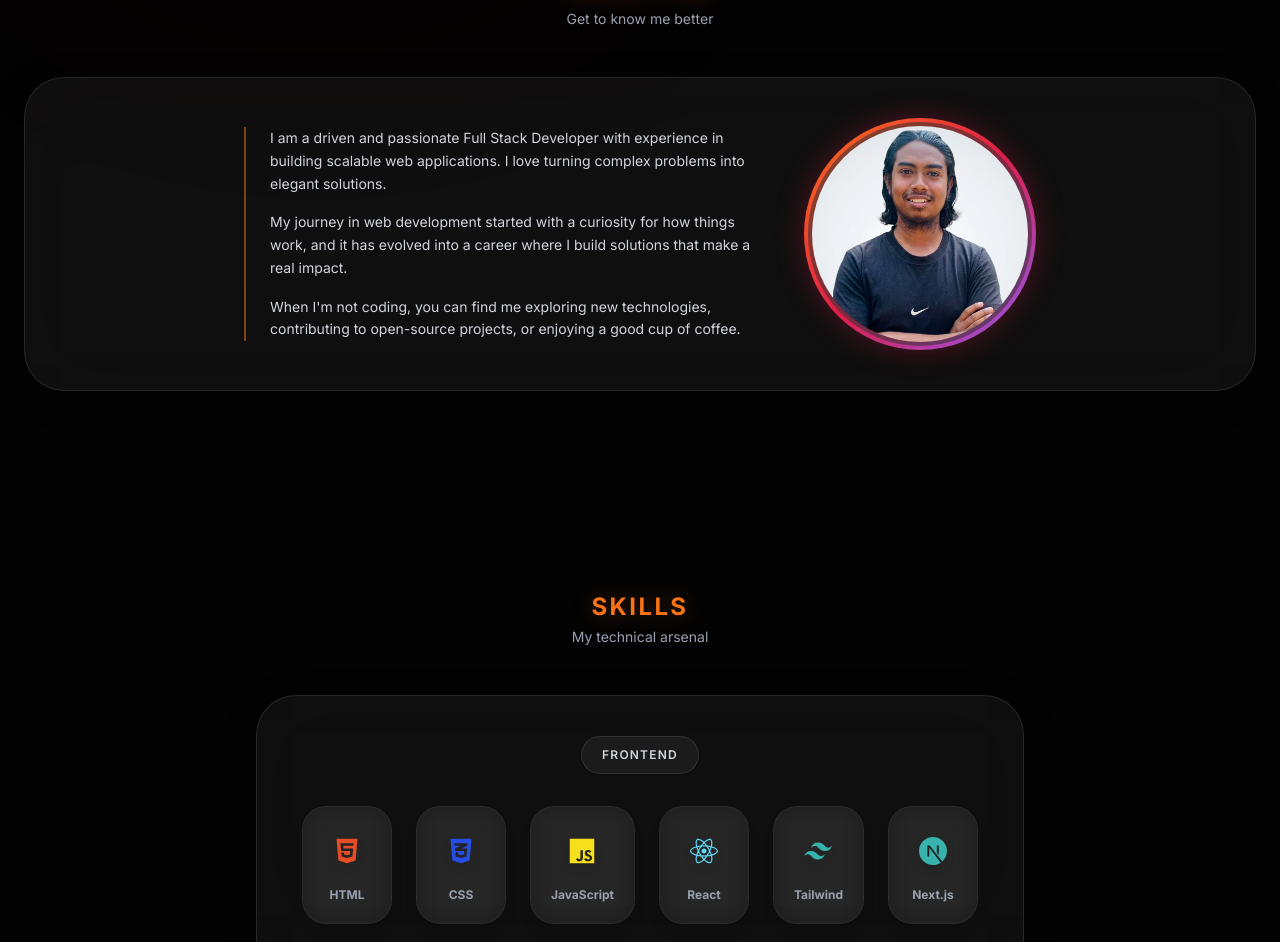
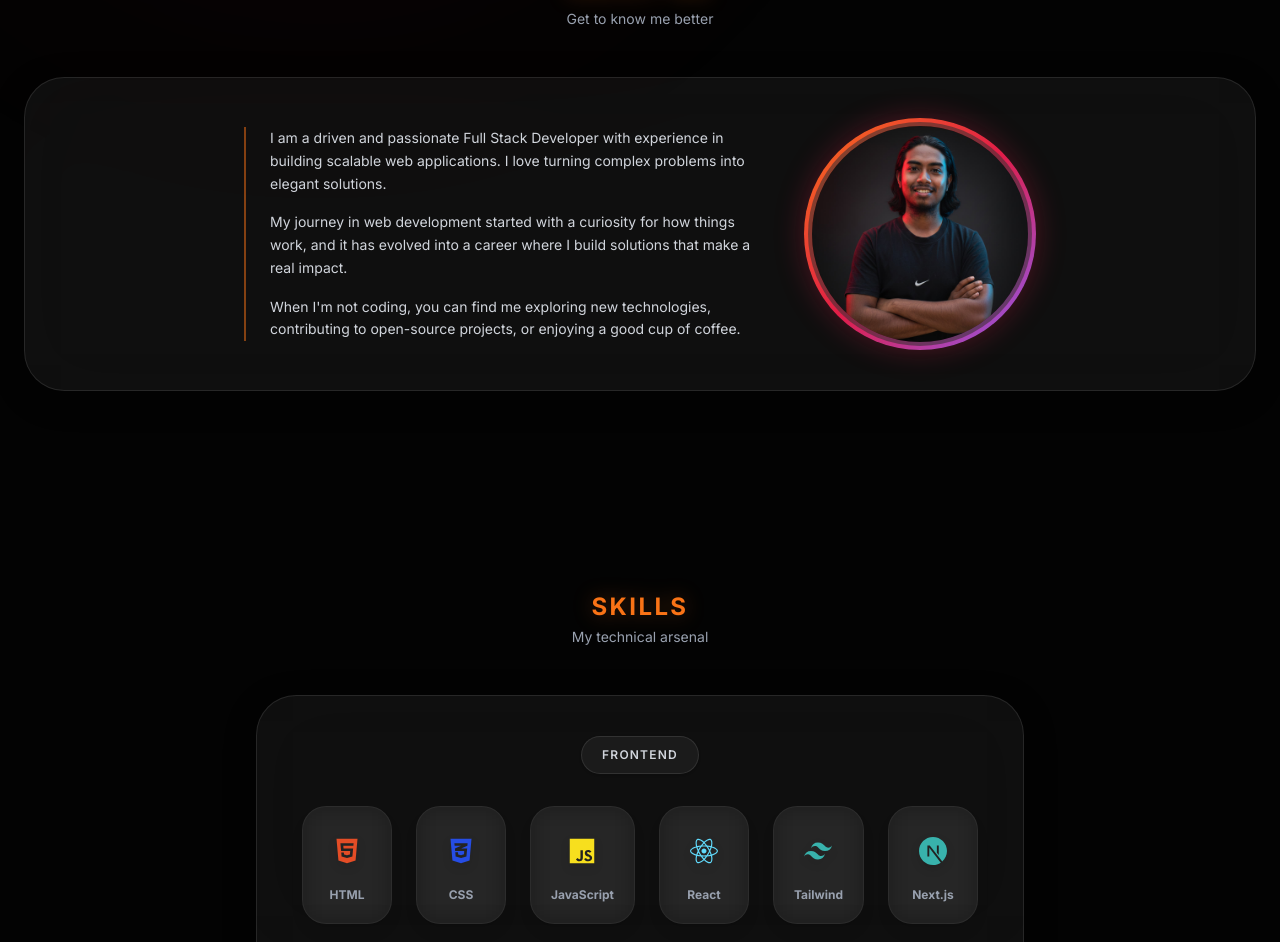
Before and after one commit to Abdhullah-Al-Maruf/Abdhullah-Al-Maruf-Portfolio, a Next.js app: page / in a window 1280 px wide. Shown: the part 887-1829 px from the top of the page. Built offline with nearby package versions, Linux system fonts and the light colour scheme.

Commit message:
mobile scrolling smothness added

```diff
--- a/app/globals.css
+++ b/app/globals.css
@@ -96,3 +96,25 @@ textarea:focus {
   border-color: #e11d48;
   box-shadow: 0 0 0 1px rgba(225, 29, 72, 0.3);
 }
+
+/* ── Lenis Smooth Scrolling Styles ── */
+html.lenis,
+html.lenis body {
+  height: auto;
+}
+
+.lenis.lenis-smooth {
+  scroll-behavior: auto !important;
+}
+
+.lenis.lenis-smooth [data-lenis-prevent] {
+  overscroll-behavior: contain;
+}
+
+.lenis.lenis-stopped {
+  overflow: hidden;
+}
+
+.lenis.lenis-scrolling iframe {
+  pointer-events: none;
+}
--- a/app/page.jsx
+++ b/app/page.jsx
@@ -14,6 +14,8 @@ import { useEffect, useRef, useState } from 'react';
 import { gsap } from 'gsap';
 import { ScrollTrigger } from 'gsap/ScrollTrigger';
 import { motion, AnimatePresence } from 'framer-motion';
+import { useLenis } from 'lenis/react';
+import headshot from '@/public/headshot.jpg';
 
 const socialLinks = [
   {
@@ -145,15 +147,17 @@ export default function Home() {
 
   ];
 
+  const lenis = useLenis();
+
   useEffect(() => {
     gsap.registerPlugin(ScrollTrigger);
     let ctx = gsap.context(() => {
 
       // 1. Loading Screen & Hero Entrance Timeline
-      document.body.style.overflow = "hidden";
+      if (lenis) lenis.stop();
       const tl = gsap.timeline({
         onComplete: () => {
-          document.body.style.overflow = "";
+          if (lenis) lenis.start();
           const loader = document.querySelector('.loader-overlay');
           if (loader) loader.style.display = 'none';
           ScrollTrigger.refresh();
@@ -410,7 +414,7 @@ export default function Home() {
                 className="avatar-wrapper shadow-[0_0_30px_rgba(225,29,72,0.3)]"
               >
                 <div className="w-48 h-48 md:w-56 md:h-56 rounded-full overflow-hidden bg-black/50 backdrop-blur-md border-4 border-white/10 relative">
-                  <Image src="/headshot.jpg" alt="Profile" fill
+                  <Image src={headshot} alt="Profile" fill priority
                     className="object-cover object-top" />
                 </div>
               </motion.div>
--- a/components/Navbar.jsx
+++ b/components/Navbar.jsx
@@ -4,11 +4,13 @@ import { useState, useEffect } from 'react';
 import { Menu, X } from 'lucide-react';
 import Link from 'next/link';
 import { motion, AnimatePresence } from 'framer-motion';
+import { useLenis } from 'lenis/react';
 
 export function Navbar() {
   const [isScrolled, setIsScrolled] = useState(false);
   const [isDrawerOpen, setIsDrawerOpen] = useState(false);
   const [activeTab, setActiveTab] = useState('#home');
+  const lenis = useLenis();
 
   useEffect(() => {
     const handleScroll = () => {
@@ -35,9 +37,12 @@ export function Navbar() {
   }, []);
 
   useEffect(() => {
-    document.body.style.overflow = isDrawerOpen ? 'hidden' : '';
-    return () => { document.body.style.overflow = ''; };
-  }, [isDrawerOpen]);
+    if (isDrawerOpen) {
+      lenis?.stop();
+    } else {
+      lenis?.start();
+    }
+  }, [isDrawerOpen, lenis]);
 
   const navLinks = [
     { name: 'About', href: '#about' },
--- a/components/SmoothScroll.jsx
+++ b/components/SmoothScroll.jsx
@@ -53,9 +53,14 @@ export function SmoothScroll({ children }) {
       autoRaf={false} // Let GSAP Ticker handle the RAF
       root
       options={{
-        lerp: 0.08, // Adjusted for a snappy yet smooth feel
-        wheelMultiplier: 1, // Normalized wheel speed
+        duration: 1.2,
+        lerp: 0.1, // Slightly more responsive
+        wheelMultiplier: 1,
+        touchMultiplier: 2, // Better responsiveness on mobile
         smoothWheel: true,
+        smoothTouch: true, // Crucial for mobile smooth scrolling
+        orientation: 'vertical',
+        gestureOrientation: 'vertical',
       }}
     >
       <AnchorManager />
```
Also changed, not shown: public/headshot.jpg.
